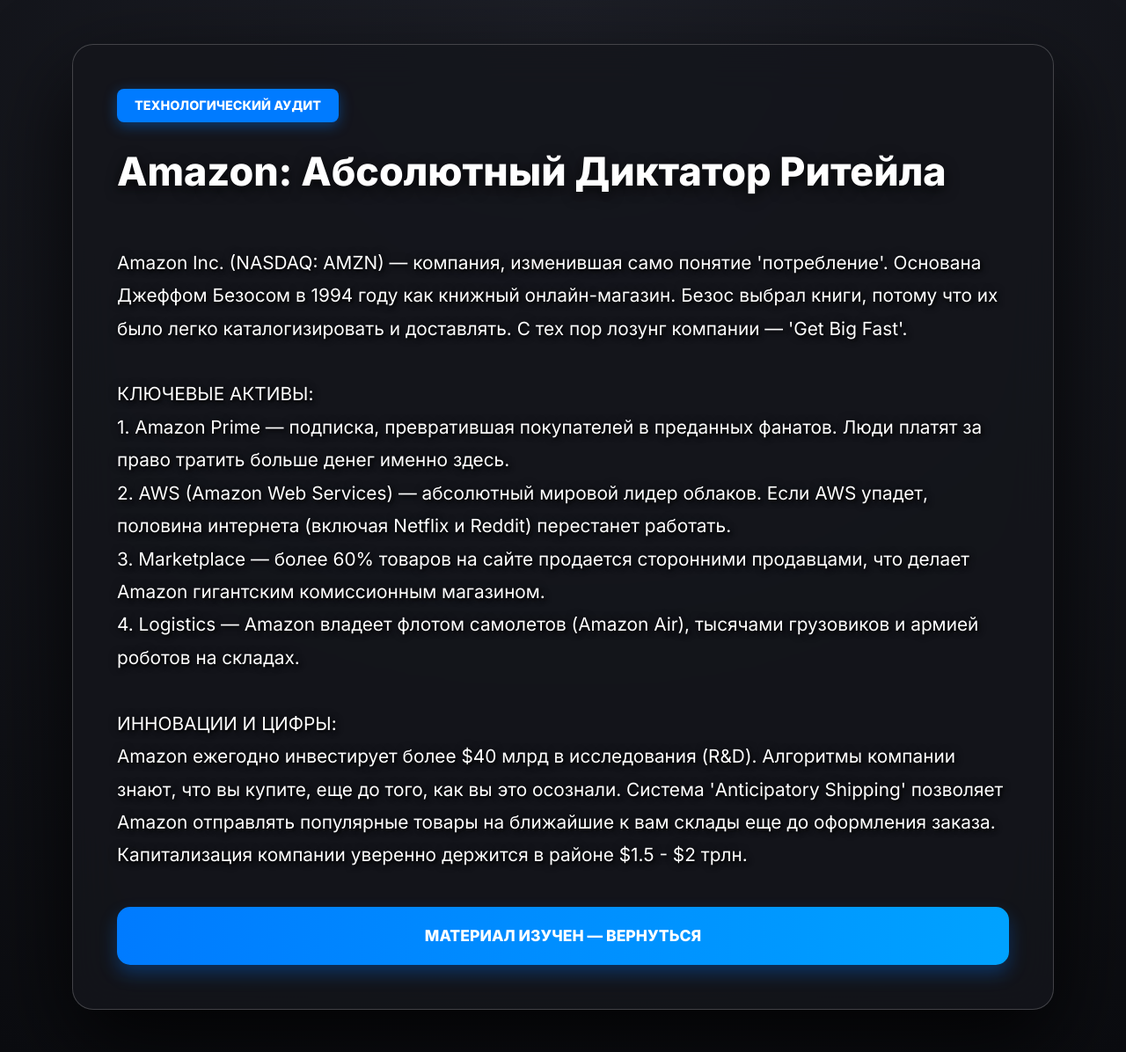
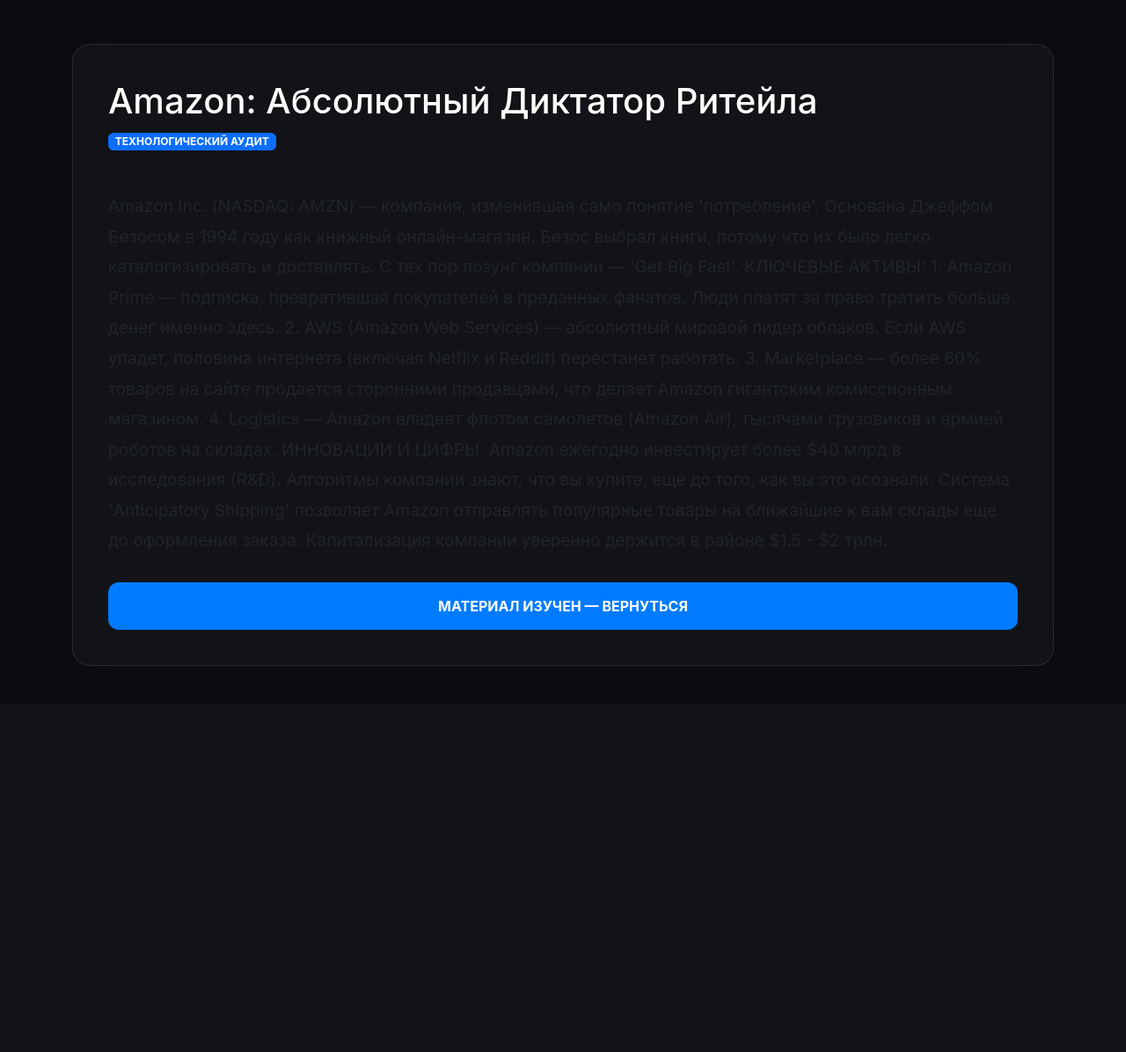
Before and after one commit to vi098275-debug/literate-octo-broccoli, a Flask app: page /amazon in a window 1280 px wide. Shown: the whole page at 88% size. After the commit the page ends 757 px from the top, so only its background shows below. Run offline with Flask 3, Linux system fonts and the light colour scheme.

Commit message:
Update project.html

```diff
--- a/templates/project.html
+++ b/templates/project.html
@@ -3,114 +3,34 @@
 <head>
     <meta charset="UTF-8">
     <title>{{ title }}</title>
-    <link href="https://fonts.googleapis.com/css2?family=Inter:wght@400;600;800&display=swap" rel="stylesheet">
     <link href="https://cdn.jsdelivr.net/npm/bootstrap@5.3.0/dist/css/bootstrap.min.css" rel="stylesheet">
     <style>
-        body {
-            background: radial-gradient(circle at top, #1c1e26 0%, #0b0c10 100%);
-            color: #ffffff;
-            font-family: 'Inter', sans-serif;
-            padding-top: 50px;
-            min-height: 100vh;
+        body { background: #0b0c10; color: white; padding-top: 50px; font-family: 'Inter', sans-serif; }
+        .content-box {
+            background: rgba(255, 255, 255, 0.03); backdrop-filter: blur(20px);
+            border-radius: 20px; padding: 40px; border: 1px solid rgba(255,255,255,0.1);
+            animation: slideUp 0.8s ease;
         }
-
-        .content-box {
-            /* Стекло теперь чуть плотнее, чтобы текст не тонул */
-            background: rgba(20, 22, 28, 0.85);
-            backdrop-filter: blur(25px);
-            -webkit-backdrop-filter: blur(25px);
-            border: 1px solid rgba(255, 255, 255, 0.2);
-            border-radius: 24px;
-            padding: 50px;
-            box-shadow: 0 40px 100px rgba(0,0,0,0.8);
-
-            /* Плавное появление снизу */
-            opacity: 0;
-            transform: translateY(30px);
-            animation: glassEmerge 0.8s cubic-bezier(0.16, 1, 0.3, 1) forwards;
-        }
-
-        @keyframes glassEmerge {
-            to { opacity: 1; transform: translateY(0); }
-        }
-
-        h1 {
-            font-weight: 800;
-            color: #ffffff !important;
-            font-size: 2.8rem;
-            text-shadow: 0 4px 15px rgba(0,0,0,0.8);
-            margin-bottom: 20px;
-        }
-
-        .badge-custom {
-            display: inline-block;
-            font-size: 0.9rem;
-            background: #007bff !important;
-            color: white !important;
-            padding: 8px 20px;
-            margin-bottom: 30px;
-            font-weight: bold;
-            border-radius: 8px;
-            text-transform: uppercase;
-            box-shadow: 0 4px 15px rgba(0, 123, 255, 0.4);
-        }
-
-        .text-body {
-            font-size: 1.3rem;
-            line-height: 1.8;
-            /* КИПЕННО БЕЛЫЙ ЦВЕТ */
-            color: #ffffff !important;
-            white-space: pre-line;
-            text-align: left;
-            /* ДВОЙНАЯ ТЕНЬ ДЛЯ МОЩНОЙ ЧИТАЕМОСТИ */
-            text-shadow: 2px 2px 4px rgba(0, 0, 0, 1), 0 0 10px rgba(0,0,0,0.5);
-            font-weight: 400;
-        }
-
-        .btn-done {
-            background: linear-gradient(90deg, #007bff, #00a2ff);
-            color: white !important;
-            border: none;
-            padding: 20px;
-            border-radius: 15px;
-            font-weight: 800;
-            font-size: 1.1rem;
-            width: 100%;
-            margin-top: 40px;
-            cursor: pointer;
-            transition: all 0.3s ease;
-            box-shadow: 0 10px 20px rgba(0, 123, 255, 0.3);
-        }
-
-        .btn-done:hover {
-            transform: translateY(-3px);
-            box-shadow: 0 15px 30px rgba(0, 123, 255, 0.5);
-            filter: brightness(1.1);
-        }
+        @keyframes slideUp { from { opacity: 0; transform: translateY(40px); } to { opacity: 1; transform: translateY(0); } }
+        .text-body { font-size: 1.2rem; line-height: 1.8; white: pre-line; margin: 30px 0; }
+        .btn-done { background: #007bff; color: white; border: none; padding: 15px 30px; border-radius: 12px; font-weight: bold; width: 100%; }
     </style>
 </head>
 <body>
-    <div class="container mb-5">
+    <div class="container">
         <div class="content-box">
-            <div class="badge-custom">{{ mode }}</div>
             <h1>{{ title }}</h1>
-
-            <div class="text-body">
-                {{ story }}
-            </div>
-
-            <button class="btn-done" onclick="markAsFinished()">МАТЕРИАЛ ИЗУЧЕН — ВЕРНУТЬСЯ</button>
+            <div class="badge bg-primary mb-3">{{ mode }}</div>
+            <div class="text-body">{{ story }}</div>
+            <button class="btn-done" onclick="finish()">МАТЕРИАЛ ИЗУЧЕН — ВЕРНУТЬСЯ</button>
         </div>
     </div>
 
     <script>
-        function markAsFinished() {
-            const currentTitle = "{{ title }}".toLowerCase();
-            if (currentTitle.includes("alibaba")) {
-                localStorage.setItem('ali_done', 'true');
-            } else if (currentTitle.includes("amazon")) {localStorage.setItem('amz_done', 'true');
-            }
-            // Уходим на главную
+        function finish() {
+            const title = "{{ title }}".toLowerCase();
+            if(title.includes("alibaba")) localStorage.setItem('ali_done', 'true');
+            if(title.includes("amazon")) localStorage.setItem('amz_done', 'true');
             window.location.href = "/";
         }
     </script>
```
